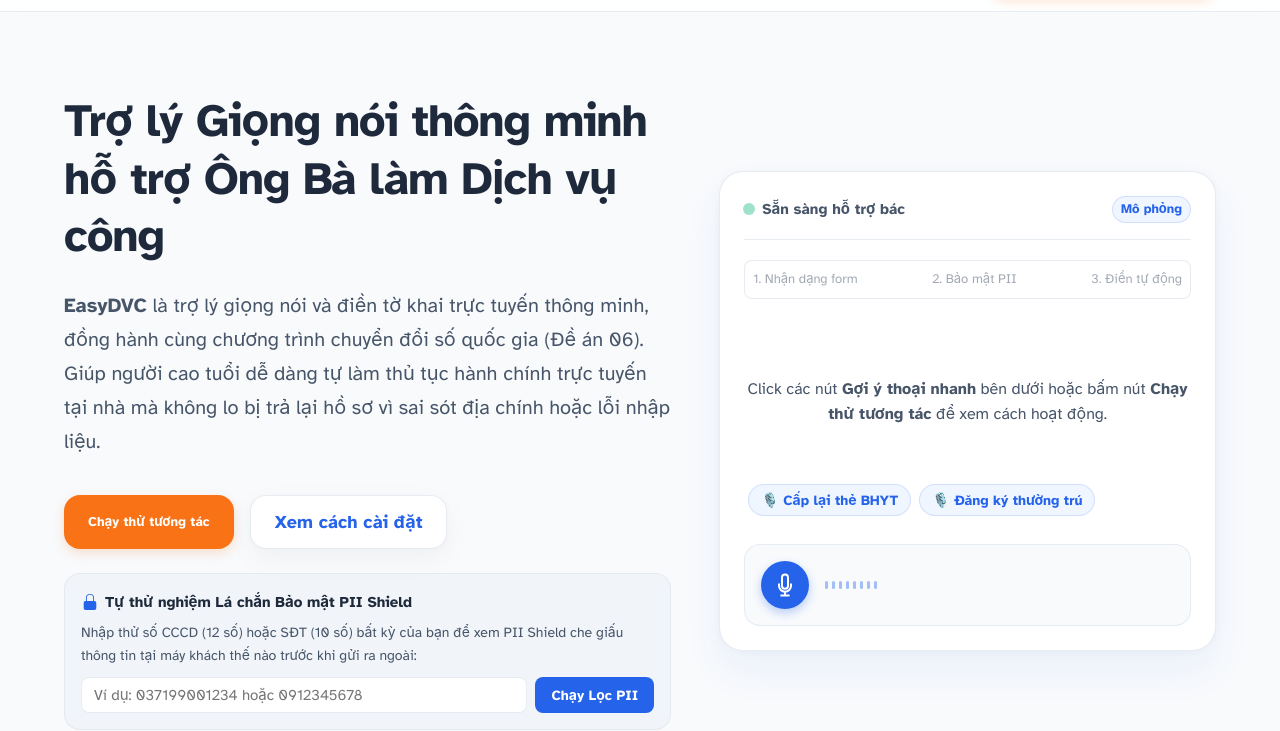
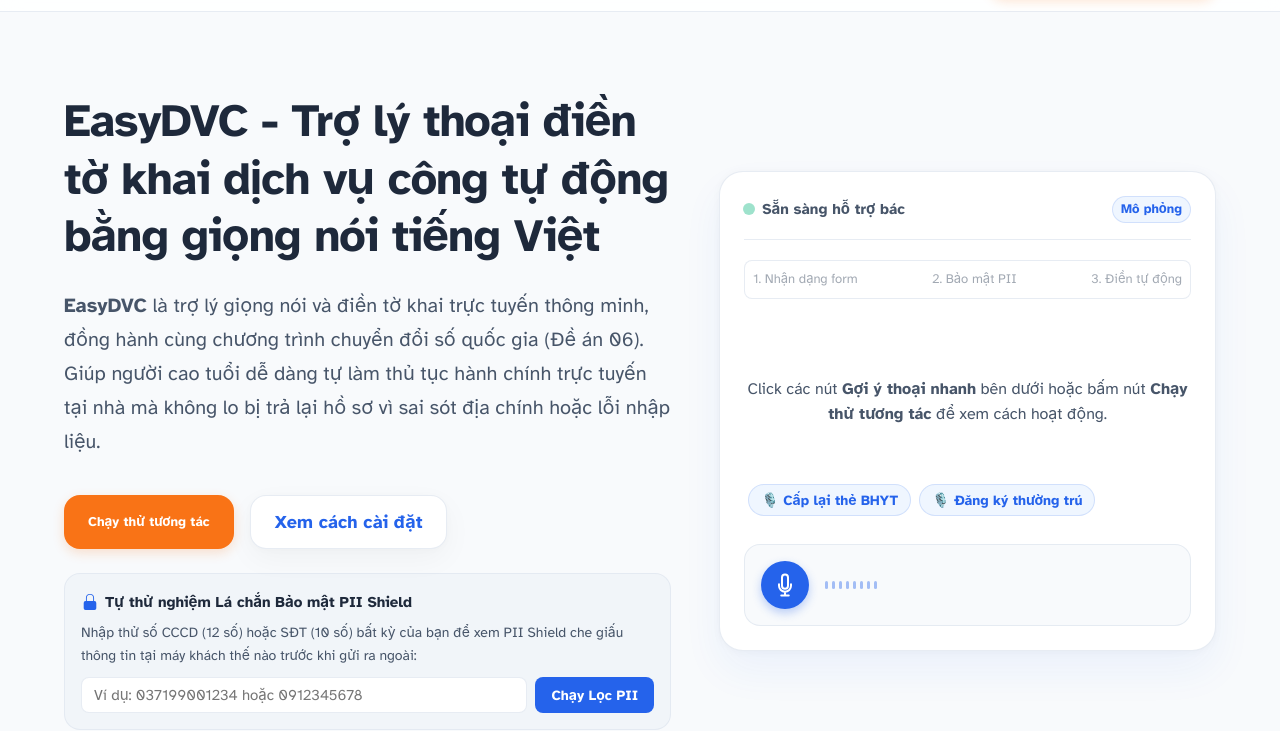
Before and after one commit to blu1606/DVC, a website built with Vite: page frontend/index.html in a window 1280 px wide. Shown: the part 69-800 px from the top of the page. Built offline with nearby package versions, Linux system fonts and the light colour scheme.

Commit message:
style: update landing page hero tagline based on problem statement option 4

```diff
--- a/frontend/index.html
+++ b/frontend/index.html
@@ -49,7 +49,7 @@
     <section class="hero">
         <div class="container hero-grid">
             <div>
-                <h1 class="hero-title">Trợ lý Giọng nói thông minh hỗ trợ Ông Bà làm Dịch vụ công</h1>
+                <h1 class="hero-title">EasyDVC - Trợ lý thoại điền tờ khai dịch vụ công tự động bằng giọng nói tiếng Việt</h1>
                 <p class="hero-description">
                     <strong>EasyDVC</strong> là trợ lý giọng nói và điền tờ khai trực tuyến thông minh, đồng hành cùng chương trình chuyển đổi số quốc gia (Đề án 06). Giúp người cao tuổi dễ dàng tự làm thủ tục hành chính trực tuyến tại nhà mà không lo bị trả lại hồ sơ vì sai sót địa chính hoặc lỗi nhập liệu.
                 </p>
```
Also changed, not shown: index.html (+1 -1 lines).
